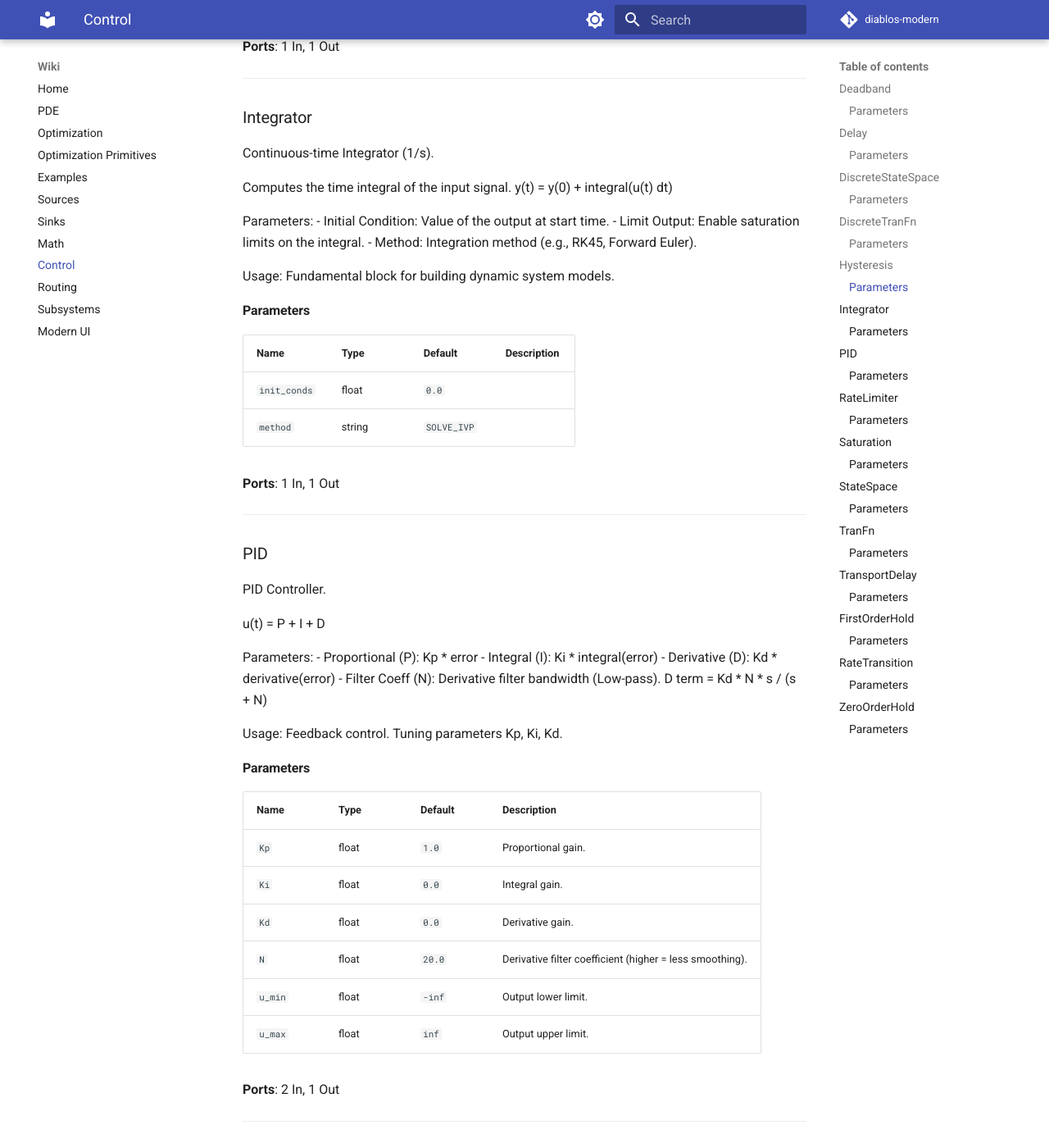
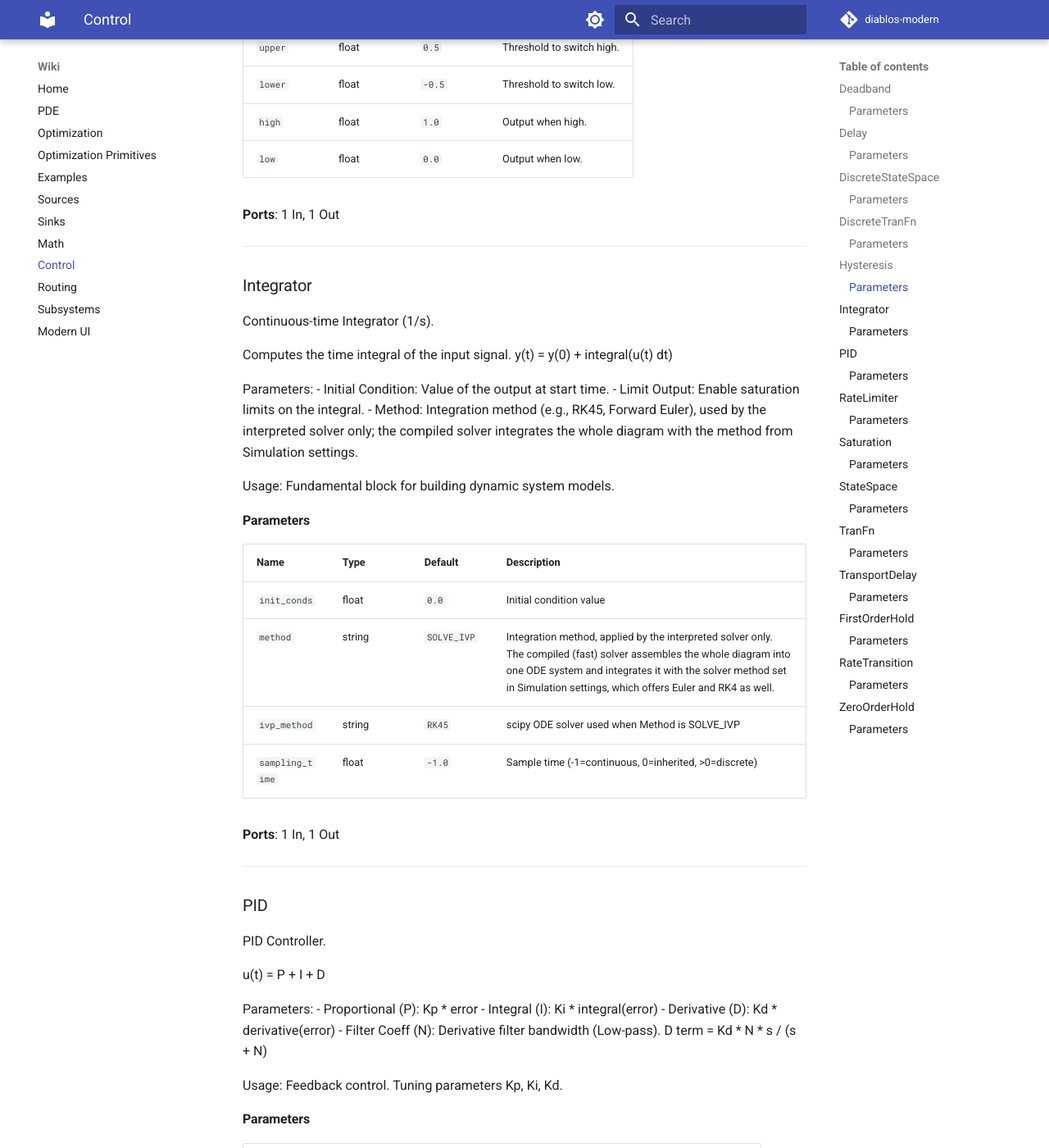
Before and after one commit to Sapetor/diablos-modern, an MkDocs documentation site: the page built from docs/wiki/Control.md, in a window 1280 px wide and 1400 px high, scrolled down 3820 px. Shown: the whole window at 82% size. Built offline with MkDocs 1.6.1 and Material for MkDocs 9.7.7, drawn with Linux system fonts in a browser that asks for light colours; comment, search, counter and statistics services are not loaded; some of the changed text lies outside the part shown.

Commit message:
docs: correct statements made stale by the sampled-data fixes
Verified each claim against the source before changing it:
- the Integrator's per-block `method` is interpreter-only; the compiled
  path integrates the assembled system with the solver method from
  Simulation settings (FAST_SOLVER.md, BLOCKS_ANALYSIS.md, and the
  block's own doc property)
- a block with sampling_time > 0 forces the interpreter fallback even
  when otherwise compilable (system_compiler.py:161), which the fast
  solver docs did not mention
- Multi-Rate.md now covers the requires_sample_time warning and the fact
  that held outputs use the pre-update value for blocks whose execute()
  returns the advanced state

Multi-Rate.md already documented the sample-time convention accurately;
this only adds what the recent changes made missing rather than
rewriting it.

Co-Authored-By: Claude Opus 5 (1M context) <noreply@anthropic.com>

```diff
--- a/docs/wiki/Control.md
+++ b/docs/wiki/Control.md
@@ -97,7 +97,7 @@ Digital Modern Control (MIMO).
 | `C` | list | `[[1.0]]` |  |
 | `D` | list | `[[0.0]]` |  |
 | `init_conds` | list | `[0.0]` |  |
-| `sampling_time` | float | `-1.0` |  |
+| `sampling_time` | float | `0.0` | Sample period in seconds (0=inherit from the upstream rate, >0=fixed rate). A discrete state recursion has no continuous-time meaning, so -1 is not a useful setting here: with no rate to inherit the block advances one sample per solver step and its response then depends on the simulation step size. |
 
 **Ports**: 1 In, 1 Out
 
@@ -112,7 +112,7 @@ Represents a discrete-time linear time-invariant system as a transfer function i
 |------|------|---------|-------------|
 | `numerator` | list | `[1.0, 0.0]` |  |
 | `denominator` | list | `[1.0, -0.5]` |  |
-| `sampling_time` | float | `-1.0` |  |
+| `sampling_time` | float | `0.0` | Sample period in seconds (0=inherit from the upstream rate, >0=fixed rate). A z-domain block has no continuous-time meaning, so -1 is not a useful setting here: with no rate to inherit the block advances one sample per solver step and its response then depends on the simulation step size. |
 
 **Ports**: 1 In, 1 Out
 
@@ -157,7 +157,9 @@ y(t) = y(0) + integral(u(t) dt)
 Parameters:
 - Initial Condition: Value of the output at start time.
 - Limit Output: Enable saturation limits on the integral.
-- Method: Integration method (e.g., RK45, Forward Euler).
+- Method: Integration method (e.g., RK45, Forward Euler), used by the
+  interpreted solver only; the compiled solver integrates the whole
+  diagram with the method from Simulation settings.
 
 Usage:
 Fundamental block for building dynamic system models.
@@ -165,8 +167,10 @@ Fundamental block for building dynamic system models.
 #### Parameters
 | Name | Type | Default | Description |
 |------|------|---------|-------------|
-| `init_conds` | float | `0.0` |  |
-| `method` | string | `SOLVE_IVP` |  |
+| `init_conds` | float | `0.0` | Initial condition value |
+| `method` | string | `SOLVE_IVP` | Integration method, applied by the interpreted solver only. The compiled (fast) solver assembles the whole diagram into one ODE system and integrates it with the solver method set in Simulation settings, which offers Euler and RK4 as well. |
+| `ivp_method` | string | `RK45` | scipy ODE solver used when Method is SOLVE_IVP |
+| `sampling_time` | float | `-1.0` | Sample time (-1=continuous, 0=inherited, >0=discrete) |
 
 **Ports**: 1 In, 1 Out
 
```
Also changed, not shown: docs/ARCHITECTURE.md (+7 -4 lines), docs/FAST_SOLVER.md (+3 -3 lines), docs/blocks/BLOCKS_ANALYSIS.md (+1 -1 lines), docs/wiki/Multi-Rate.md (+7 -0 lines), 1 other file.
